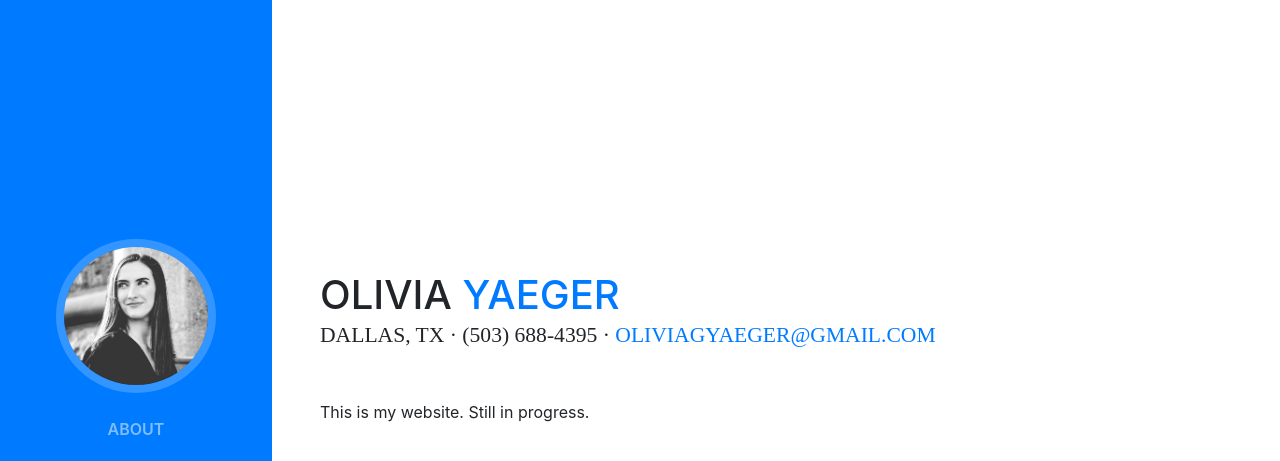
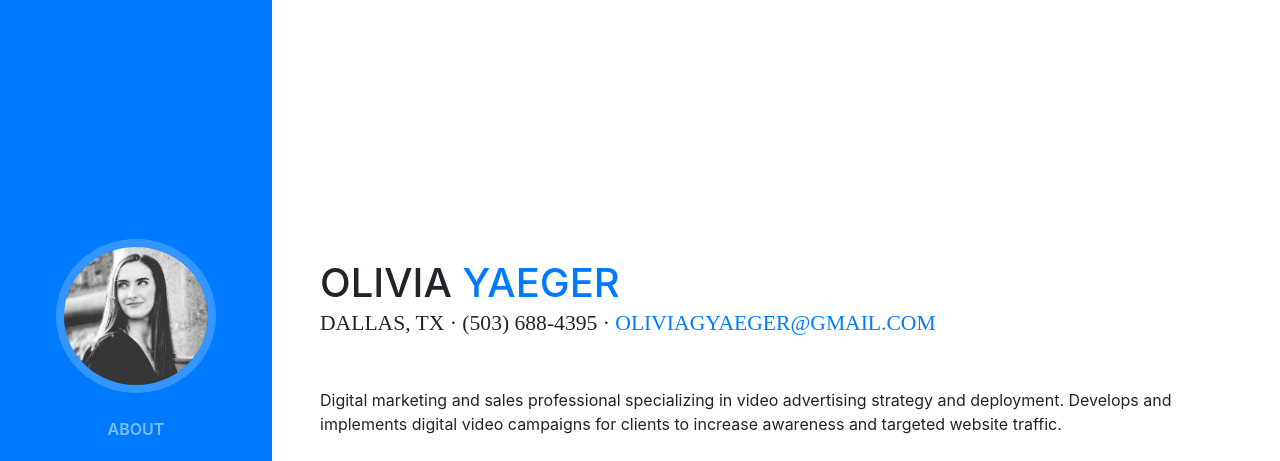
Before and after one commit to OGjager/olivia-website, a website with bundled scripts: page static/index.html in a window 1280 px wide. Shown: the top 461 px of the page. Built offline with nearby package versions, Linux system fonts and the light colour scheme; a web font is replaced by a local one.

Commit message:
Updated main bio

```diff
--- a/static/index.html
+++ b/static/index.html
@@ -76,7 +76,8 @@
           <div class="subheading mb-5">Dallas, TX · (503) 688-4395 ·
             <a href="mailto:oliviagyaeger@gmail.com">oliviagyaeger@gmail.com</a>
           </div>
-          <p class="mb-5">This is my website. Still in progress.</p>
+          <p class="mb-5">Digital marketing and sales professional specializing in video advertising strategy and deployment. Develops and implements digital video campaigns for clients to increase awareness and targeted
+          website traffic.</p>
           <ul class="list-inline list-social-icons mb-0">
             <li class="list-inline-item">
               <a href="https://www.facebook.com/oliviayaeger/">
```
